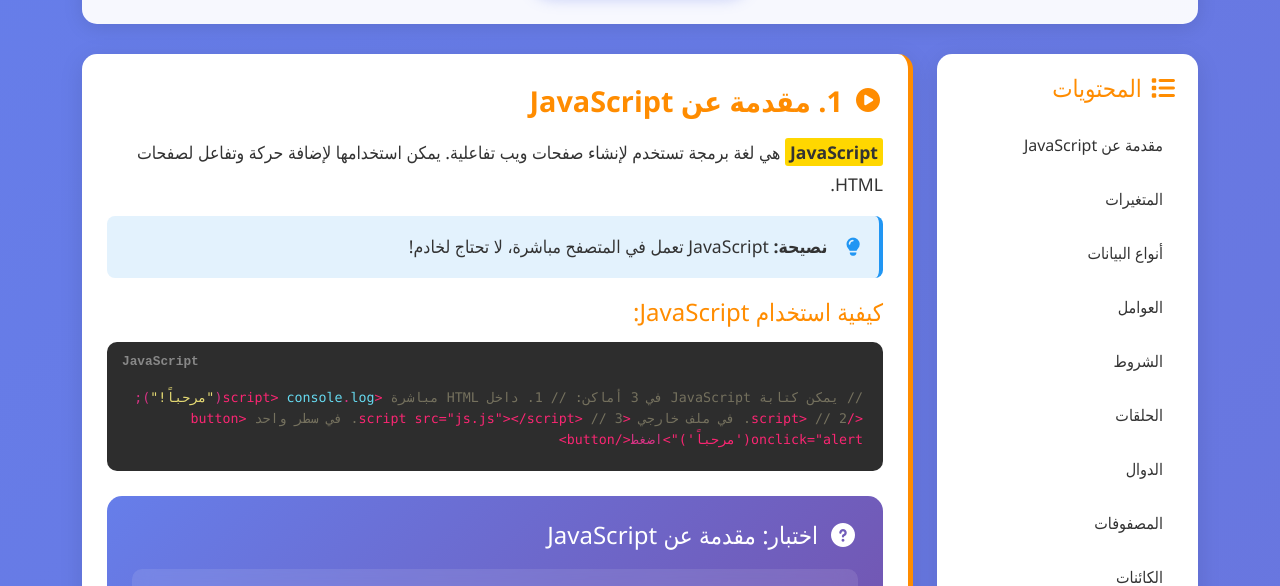
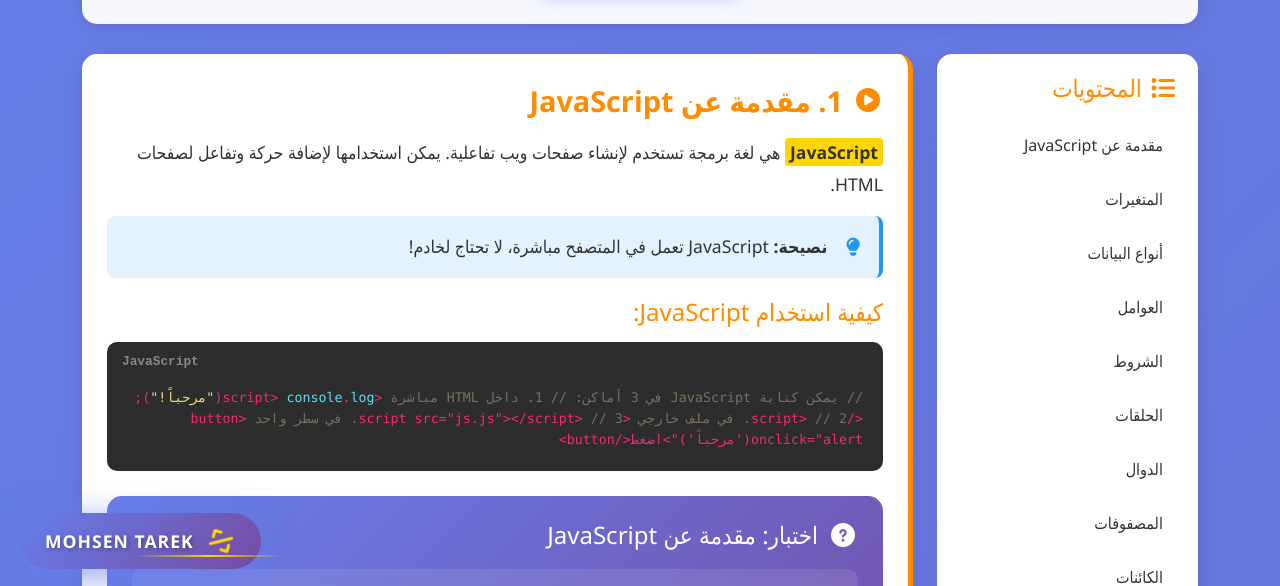
Before and after one commit to MohsenAbdelMoneim/learing, a plain HTML site: page index.html in a window 1280 px wide. Shown: the part 211-797 px from the top of the page. Drawn offline with Linux system fonts and the light colour scheme.

Commit message:
شرح مختصر للتعديلات اللي عملتها

```diff
--- a/index.html
+++ b/index.html
@@ -7,6 +7,8 @@
     <link rel="stylesheet" href="../css/bootstrap.css">
     <link rel="stylesheet" href="https://cdnjs.cloudflare.com/ajax/libs/font-awesome/7.0.1/css/all.min.css" integrity="sha512-2SwdPD6INVrV/lHTZbO2nodKhrnDdJK9/kg2XD1r9uGqPo1cUbujc+IYdlYdEErWNu69gVcYgdxlmVmzTWnetw==" crossorigin="anonymous" referrerpolicy="no-referrer" />
     <style>
+
+
         :root {
             --primary-color: #ff8c00;
             --secondary-color: #ff6b00;
@@ -387,7 +389,104 @@
             font-size: 1.2rem;
         }
 
+        /* Author Signature Styles */
+        .author-signature {
+            position: fixed;
+            bottom: 20px;
+            left: 20px;
+            background: linear-gradient(135deg, #667eea 0%, #764ba2 100%);
+            padding: 15px 25px;
+            border-radius: 50px;
+            box-shadow: 0 8px 25px rgba(102, 126, 234, 0.4);
+            z-index: 1000;
+            display: flex;
+            align-items: center;
+            gap: 12px;
+            animation: slideInLeft 0.8s ease-out, pulse 2s ease-in-out infinite;
+            transition: all 0.3s ease;
+        }
+
+        .author-signature:hover {
+            transform: scale(1.05);
+            box-shadow: 0 12px 35px rgba(102, 126, 234, 0.6);
+        }
+
+        .author-signature i {
+            font-size: 1.5rem;
+            color: #ffd700;
+            animation: rotate 3s linear infinite;
+        }
+
+        .author-signature .author-name {
+            color: #fff;
+            font-weight: 700;
+            font-size: 1.1rem;
+            letter-spacing: 1px;
+            text-shadow: 2px 2px 4px rgba(0, 0, 0, 0.3);
+            position: relative;
+        }
+
+        .author-signature .author-name::after {
+            content: '';
+            position: absolute;
+            bottom: -3px;
+            left: 0;
+            width: 100%;
+            height: 2px;
+            background: linear-gradient(90deg, transparent, #ffd700, transparent);
+            animation: shimmer 2s infinite;
+        }
+
+        @keyframes slideInLeft {
+            from {
+                transform: translateX(-150%);
+                opacity: 0;
+            }
+            to {
+                transform: translateX(0);
+                opacity: 1;
+            }
+        }
+
+        @keyframes pulse {
+            0%, 100% {
+                box-shadow: 0 8px 25px rgba(102, 126, 234, 0.4);
+            }
+            50% {
+                box-shadow: 0 8px 35px rgba(102, 126, 234, 0.7);
+            }
+        }
+
+        @keyframes rotate {
+            from {
+                transform: rotate(0deg);
+            }
+            to {
+                transform: rotate(360deg);
+            }
+        }
+
+        @keyframes shimmer {
+            0% {
+                transform: translateX(-100%);
+            }
+            100% {
+                transform: translateX(100%);
+            }
+        }
+
         @media (max-width: 768px) {
+            .author-signature {
+                bottom: 10px;
+                left: 10px;
+                padding: 12px 20px;
+                font-size: 0.9rem;
+            }
+
+            .author-signature .author-name {
+                font-size: 0.95rem;
+            }
+
             .header h1 {
                 font-size: 1.8rem;
             }
@@ -1356,6 +1455,12 @@
                 </div>
             </div>
         </div>
+    </div>
+
+    <!-- Author Signature -->
+    <div class="author-signature">
+        <i class="fas fa-code"></i>
+        <span class="author-name">MOHSEN TAREK</span>
     </div>
 
     <script>
```
Also changed, not shown: learing.html (+103 -0 lines).
